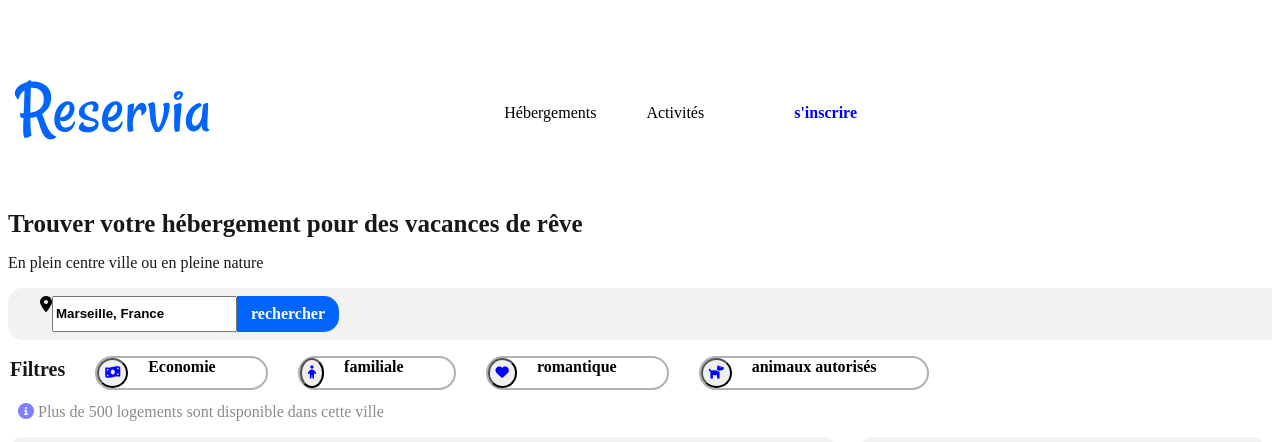
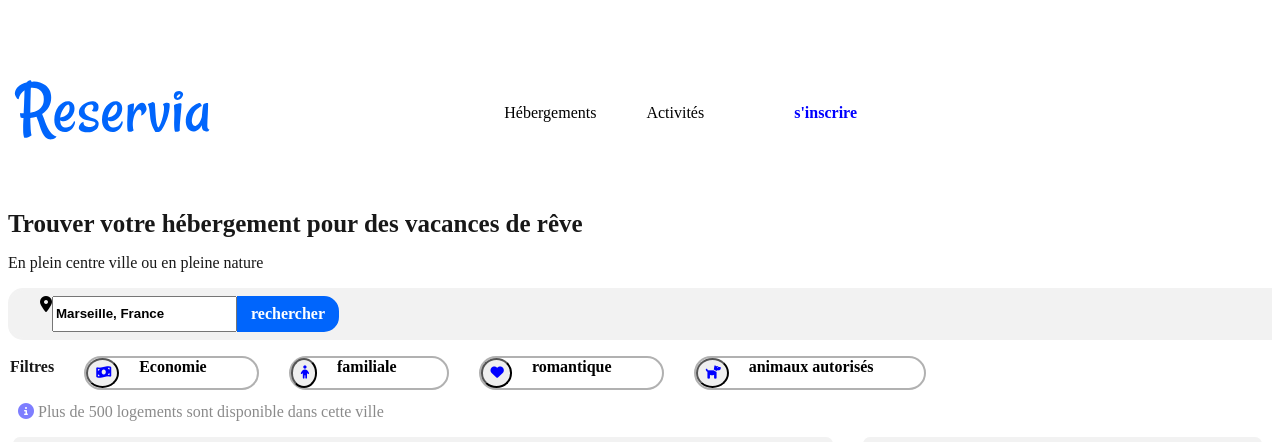
Before and after one commit to seb0007/sebastienLecoq-26022021, a plain HTML site: page index.html in a window 1280 px wide. Shown: the top 442 px of the page. Drawn offline with Linux system fonts and the light colour scheme.

Commit message:
index.htm

```diff
--- a/style.css
+++ b/style.css
@@ -172,6 +172,7 @@ button
    border-radius: 50%;
    height: 30px;
    margin-right: 20px;
+   padding-left: 8px;
 }
 
 #economie
@@ -221,7 +222,7 @@ h2
    margin-right: 30px;
    margin-top: 2px;
    height: 20px;        /* hauteur entre h2 et p */
-   font-size: 20px;
+   font-size: 16px;
 
 }
 
```
Also changed, not shown: index.html (+5 -4 lines).
